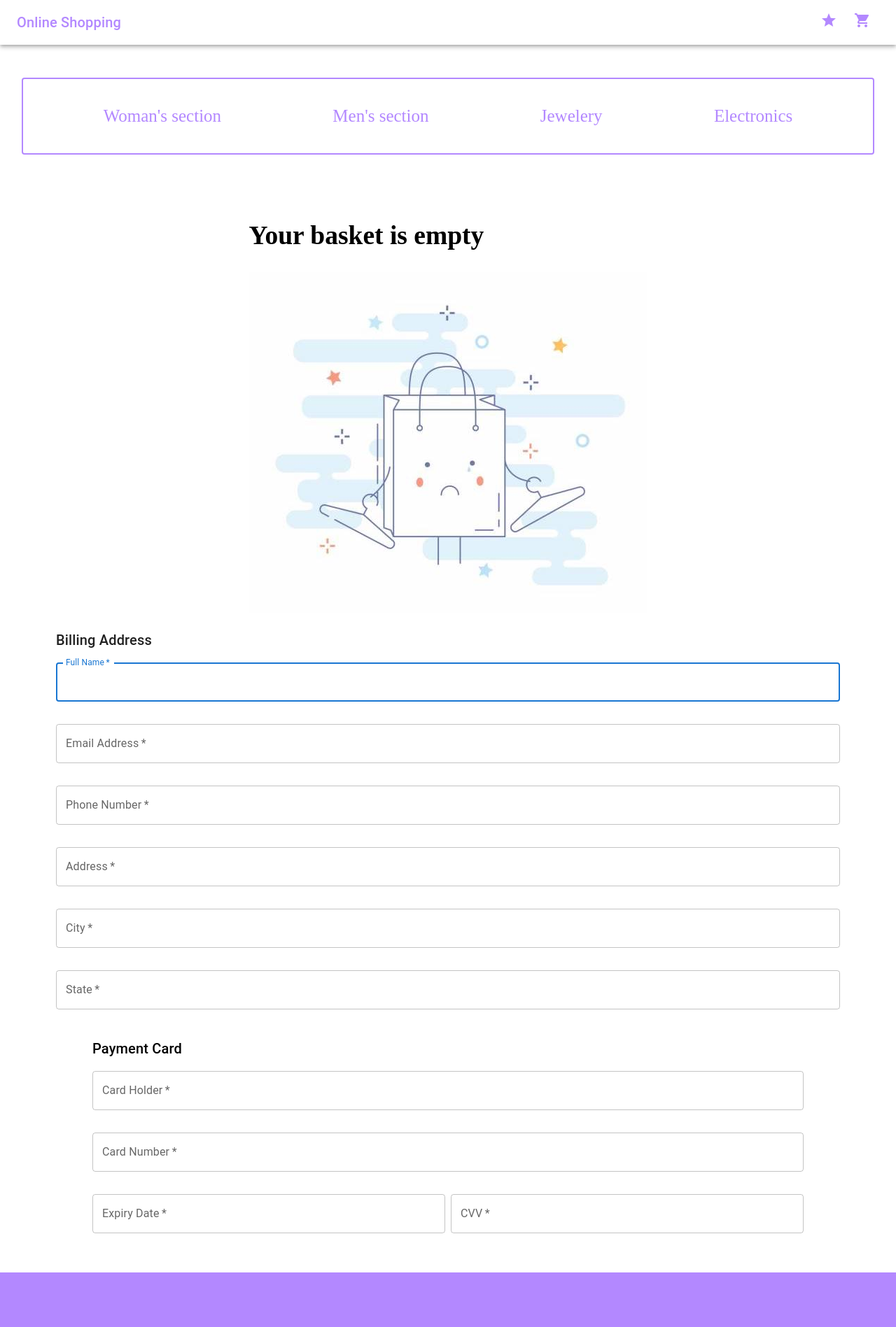
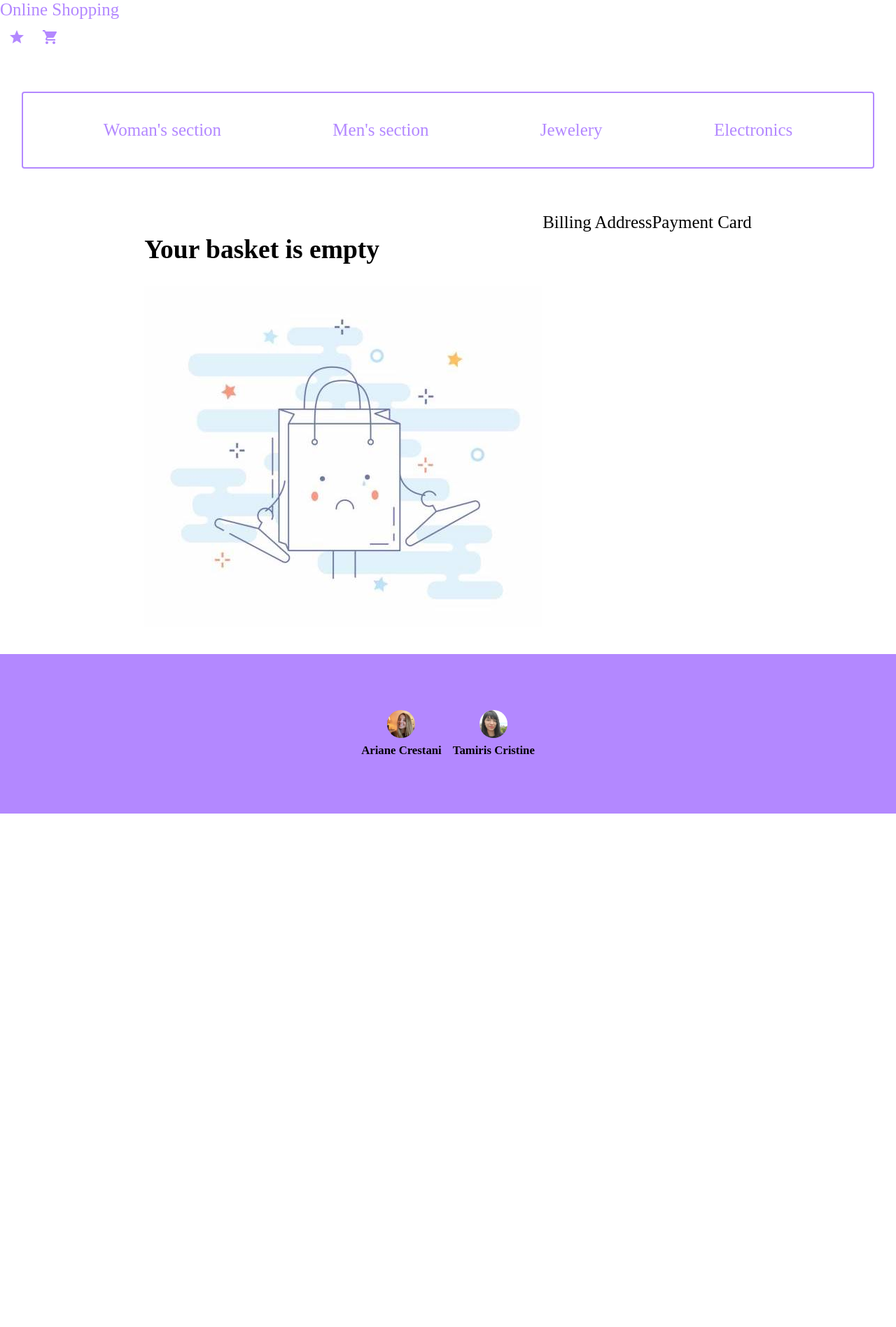
Before and after one commit to TamirisCss/react-online-shopping, a React (Create React App) app: page /cart in a window 1280 px wide. Shown: the top 1897 px of the page at 70% size. After the commit the page ends 1163 px from the top, so only its background shows below. Built offline with nearby package versions, Linux system fonts and the light colour scheme.

Commit message:
refactor: Create Navbar and Fill folders

```diff
--- a/src/Overview.js
+++ b/src/Overview.js
@@ -1,7 +1,6 @@
 import { Routes, Route, BrowserRouter as Router } from "react-router-dom";
 import Products from "./components/Products/Products";
 
-import Navbar from "./components/Navbar";
 import Footer from "./components/Footer";
 
 import {
@@ -9,6 +8,7 @@ import {
   Categories,
   Category,
   Favorites,
+  Navbar,
   ProductDetails,
 } from "./components";
 
--- a/src/components/Cart/Cart.jsx
+++ b/src/components/Cart/Cart.jsx
@@ -3,12 +3,12 @@ import { useContext, useState, useEffect } from "react";
 
 //Components
 import CartProduct from "../CartProduct/CartProduct";
-import Fill from "../Fill";
 
 import CartContext from "../../CartContext";
 import emptyCart from "../../images/empty-cart-img.jpeg";
 
 import "./Cart.css";
+import Fill from "../Fill/Fill";
 
 const Cart = () => {
   const [quantityItems, setQuantityItems] = useState(0);
--- a/src/components/Fill.jsx
+++ b/src/components/Fill/Fill.jsx
@@ -1,8 +1,4 @@
-import React from "react";
-import Grid from "@mui/material/Grid";
-import { Typography, Box, TextField, Paper } from "@mui/material";
-import { useState } from "react";
-import { Card, Container } from "@mui/material";
+import React, { useState } from "react";
 
 const Fill = () => {
   const [user, setUser] = useState({
@@ -22,13 +18,13 @@ const Fill = () => {
 
   return (
     <>
-      <Container xs={{ display: "flex", flexDirection:'row'}}>
-        <Paper elevation={0} square>
-          <Box py={2} px={2}>
-            <Typography variant="h6">Billing Address</Typography>
-            <Grid container spacing={1}>
-              <Grid item xs={12}>
-                <TextField
+      <div xs={{ display: "flex", flexDirection: "row" }}>
+        <div elevation={0} square>
+          <div py={2} px={2}>
+            <div variant="h6">Billing Address</div>
+            <div div spacing={1}>
+              <div item xs={12}>
+                <h2
                   label="Full Name"
                   name="name"
                   variant="outlined"
@@ -38,9 +34,9 @@ const Fill = () => {
                   value={user.name}
                   margin="normal"
                 />
-              </Grid>
-              <Grid item xs={12}>
-                <TextField
+              </div>
+              <div item xs={12}>
+                <h2
                   label="Email Address"
                   name="email"
                   variant="outlined"
@@ -49,9 +45,9 @@ const Fill = () => {
                   value={user.email}
                   margin="normal"
                 />
-              </Grid>
-              <Grid item xs={12}>
-                <TextField
+              </div>
+              <div item xs={12}>
+                <h2
                   label="Phone Number"
                   name="phone"
                   variant="outlined"
@@ -61,9 +57,9 @@ const Fill = () => {
                   // onChange={updateUser}
                   margin="normal"
                 />
-              </Grid>
-              <Grid item xs={12}>
-                <TextField
+              </div>
+              <div item xs={12}>
+                <h2
                   label="Address"
                   name="address"
                   variant="outlined"
@@ -72,9 +68,9 @@ const Fill = () => {
                   value={user.address}
                   margin="normal"
                 />
-              </Grid>
-              <Grid item xs={12}>
-                <TextField
+              </div>
+              <div item xs={12}>
+                <h2
                   label="City"
                   name="city"
                   variant="outlined"
@@ -83,9 +79,9 @@ const Fill = () => {
                   value={user.city}
                   margin="normal"
                 />
-              </Grid>
-              <Grid item xs={12}>
-                <TextField
+              </div>
+              <div item xs={12}>
+                <h2
                   label="State"
                   name="state"
                   variant="outlined"
@@ -94,17 +90,17 @@ const Fill = () => {
                   value={user.state}
                   margin="normal"
                 />
-              </Grid>
-            </Grid>
-          </Box>
-        </Paper>
-      </Container>
+              </div>
+            </div>
+          </div>
+        </div>
+      </div>
 
-      <Box py={2} px={2}>
-        <Typography variant="h6">Payment Card</Typography>
-        <Grid container spacing={1}>
-          <Grid item xs={12}>
-            <TextField
+      <div py={2} px={2}>
+        <div variant="h6">Payment Card</div>
+        <div container spacing={1}>
+          <div item xs={12}>
+            <h2
               label="Card Holder"
               name="holder"
               variant="outlined"
@@ -113,9 +109,9 @@ const Fill = () => {
               value={card.holder}
               margin="normal"
             />
-          </Grid>
-          <Grid item xs={12}>
-            <TextField
+          </div>
+          <div item xs={12}>
+            <h2
               label="Card Number"
               name="number"
               variant="outlined"
@@ -124,9 +120,9 @@ const Fill = () => {
               value={card.number}
               margin="normal"
             />
-          </Grid>
-          <Grid item xs={12} sm={6}>
-            <TextField
+          </div>
+          <div item xs={12} sm={6}>
+            <h2
               label="Expiry Date"
               name="exp"
               variant="outlined"
@@ -135,9 +131,9 @@ const Fill = () => {
               value={card.exp}
               margin="normal"
             />
-          </Grid>
-          <Grid item xs={12} sm={6}>
-            <TextField
+          </div>
+          <div item xs={12} sm={6}>
+            <h2
               label="CVV"
               name="cvv"
               variant="outlined"
@@ -146,9 +142,9 @@ const Fill = () => {
               value={card.cvv}
               margin="normal"
             />
-          </Grid>
-        </Grid>
-      </Box>
+          </div>
+        </div>
+      </div>
     </>
   );
 };
--- a/src/components/Navbar.jsx
+++ b/src/components/Navbar/Navbar.jsx
@@ -1,18 +1,14 @@
-import React from "react";
-import { Link } from "react-router-dom";
-import AppBar from "@mui/material/AppBar";
-import Box from "@mui/material/Box";
-import Toolbar from "@mui/material/Toolbar";
-import IconButton from "@mui/material/IconButton";
-import Typography from "@mui/material/Typography";
-import Badge from "@mui/material/Badge";
+import React, { Link } from "react-router-dom";
+import { useContext } from "react";
+
+import FavoriteContext from "../../FavoriteContext";
+import CartContext from "../../CartContext";
+
 import StarIcon from "@mui/icons-material/Star";
 import ShoppingCartIcon from "@mui/icons-material/ShoppingCart";
-import FavoriteContext from "../FavoriteContext";
-import CartContext from "../CartContext";
-import { useContext } from "react";
+import IconButton from "@mui/material/IconButton";
 
-import "../style.css/Navbar.css"
+import "./Navbar.css";
 
 const Navbar = () => {
   const { cartItems } = useContext(CartContext);
@@ -20,12 +16,12 @@ const Navbar = () => {
 
   return (
     <div className="nav-bar">
-      <AppBar
+      <div
         style={{ backgroundColor: "#FFFFFF", width: "100%" }}
         position="static"
       >
-        <Toolbar>
-          <Typography
+        <div>
+          <div
             variant="h6"
             noWrap
             component="div"
@@ -34,23 +30,23 @@ const Navbar = () => {
             <Link style={{ color: "#b388ff" }} className="logo" to="/">
               Online Shopping
             </Link>
-          </Typography>
+          </div>
 
-          <Box style={{ flexGrow: 1, color: "#b388ff" }} />
-          <Box style={{ color: "none" }} sx={{ display: { md: "flex" } }}>
+          <div style={{ flexGrow: 1, color: "#b388ff" }} />
+          <div style={{ color: "none" }} sx={{ display: { md: "flex" } }}>
             <IconButton
               style={{ color: "#b388ff" }}
               size="large"
               aria-label="show 4 new mails"
             >
-              <Badge
-                badgeContent={favoriteItems.length}
+              <div
+                divContent={favoriteItems.length}
                 style={{ color: "#b388ff" }}
               >
                 <Link to="/favorites">
                   <StarIcon style={{ color: "#b388ff" }} />
                 </Link>
-              </Badge>
+              </div>
             </IconButton>
             <IconButton
               size="large"
@@ -58,18 +54,15 @@ const Navbar = () => {
               color="inherit"
               style={{ color: "#b388ff" }}
             >
-              <Badge
-                badgeContent={cartItems.length}
-                style={{ color: "#b388ff" }}
-              >
+              <div divContent={cartItems.length} style={{ color: "#b388ff" }}>
                 <Link to="/cart">
                   <ShoppingCartIcon style={{ color: "#b388ff" }} />
                 </Link>
-              </Badge>
+              </div>
             </IconButton>
-          </Box>
-        </Toolbar>
-      </AppBar>
+          </div>
+        </div>
+      </div>
     </div>
   );
 };
--- a/src/components/index.jsx
+++ b/src/components/index.jsx
@@ -5,3 +5,5 @@ export { default as Categories } from "./Categories/Categories";
 export { default as Category } from "./Category/Category";
 export { default as ProductDetails } from "./ProductDetails/ProductDetails";
 export { default as Favorites } from "./Favorites/Favorites";
+export { default as Fill } from "./Fill/Fill";
+export { default as Navbar } from "./Navbar/Navbar";
```
Also changed, not shown: src/components/Navbar/Navbar.css (renamed from src/style.css/Navbar.css).
